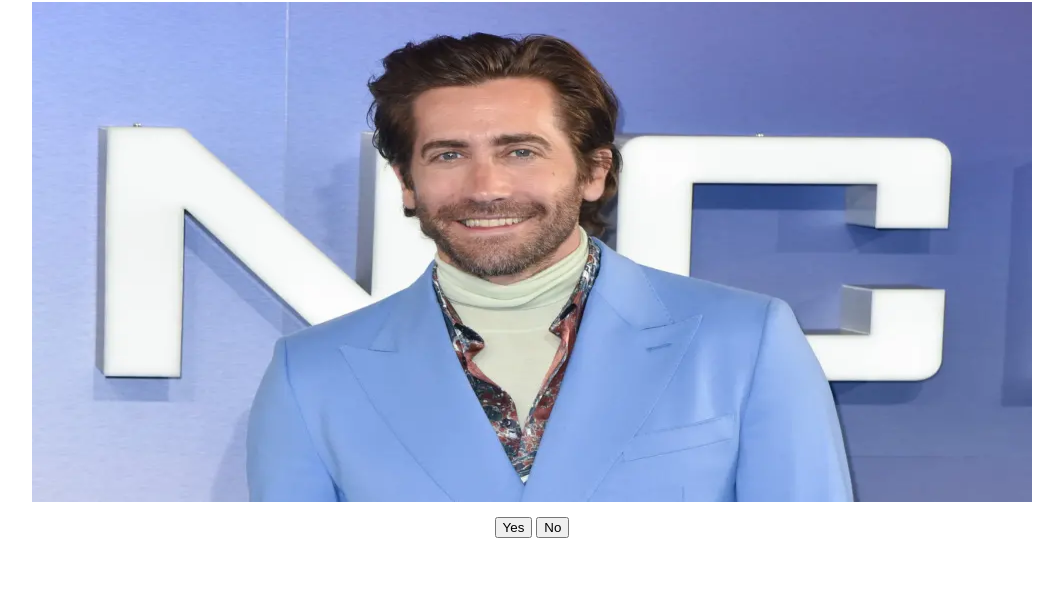
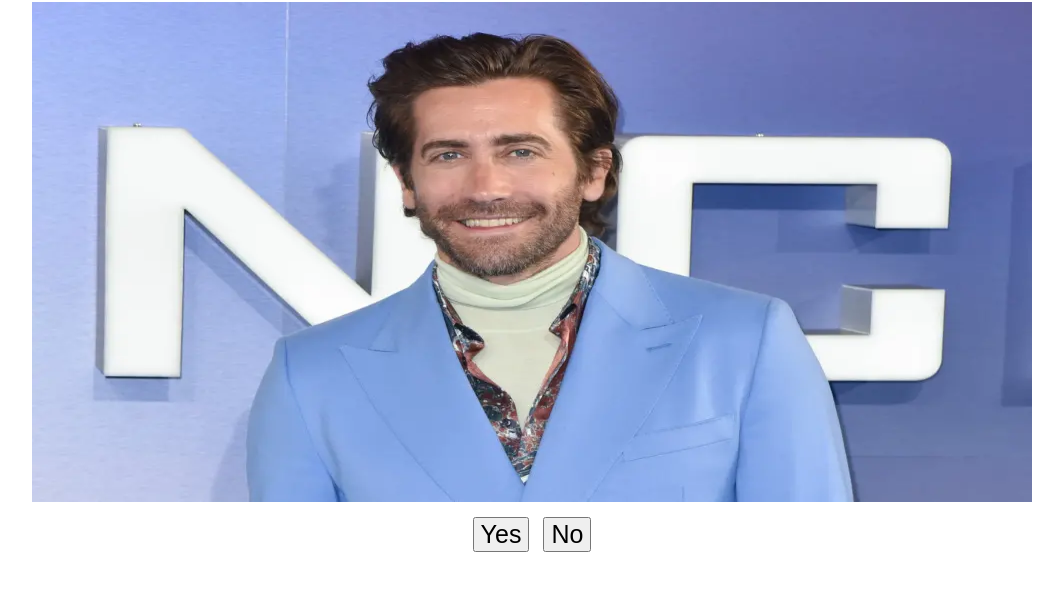
Before and after one commit to schanver/Project-Valentine, a plain HTML site: page index.html in a window 1280 px wide. Shown: the part 78-668 px from the top of the page, without its empty margins (108-1171 px from the left). Drawn offline with Linux system fonts and the light colour scheme.

Commit message:
added styles

```diff
--- a/styles.css
+++ b/styles.css
@@ -10,7 +10,7 @@ body {
     justify-content: center;
 }
 
-input[type="button"] {
+#yes, #no {
     margin: 0 5px; /* Add space between the buttons */
     font-size: 25px;
 }
```
